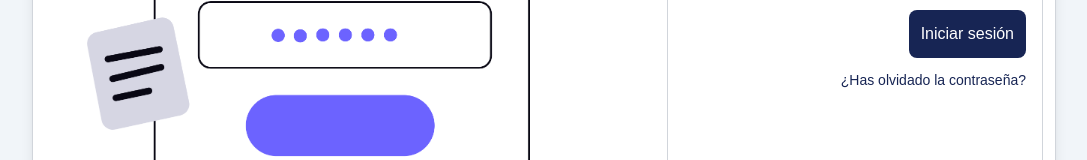
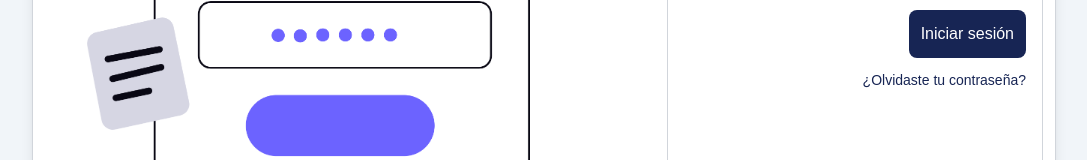
Before and after one commit to andersonNB/dashboardPokemon, a Next.js app: page / in a window 1280 px wide. Shown: the part 400-560 px from the top of the page, without its empty margins (96-1183 px from the left). Built offline with nearby package versions, Linux system fonts and the light colour scheme.

Commit message:
no comments

```diff
--- a/src/app/login/FormLoginContainer/index.tsx
+++ b/src/app/login/FormLoginContainer/index.tsx
@@ -10,7 +10,7 @@ const FormLoginContainer = () => {
 				</span>
 			</div>
 
-			<form className="flex flex-col gap-3 justify-center h-[70%] ">
+			<form className="flex flex-col gap-3 justify-center h-[70%]">
 				<input
 					type="text"
 					title="Email"
@@ -34,7 +34,7 @@ const FormLoginContainer = () => {
 						href="#"
 						className="text-blue-950 text-sm  hover:underline hover:text-blue-500 transition-all"
 					>
-						¿Has olvidado la contraseña?
+						¿Olvidaste tu contraseña?
 					</a>
 				</div>
 			</form>
```
